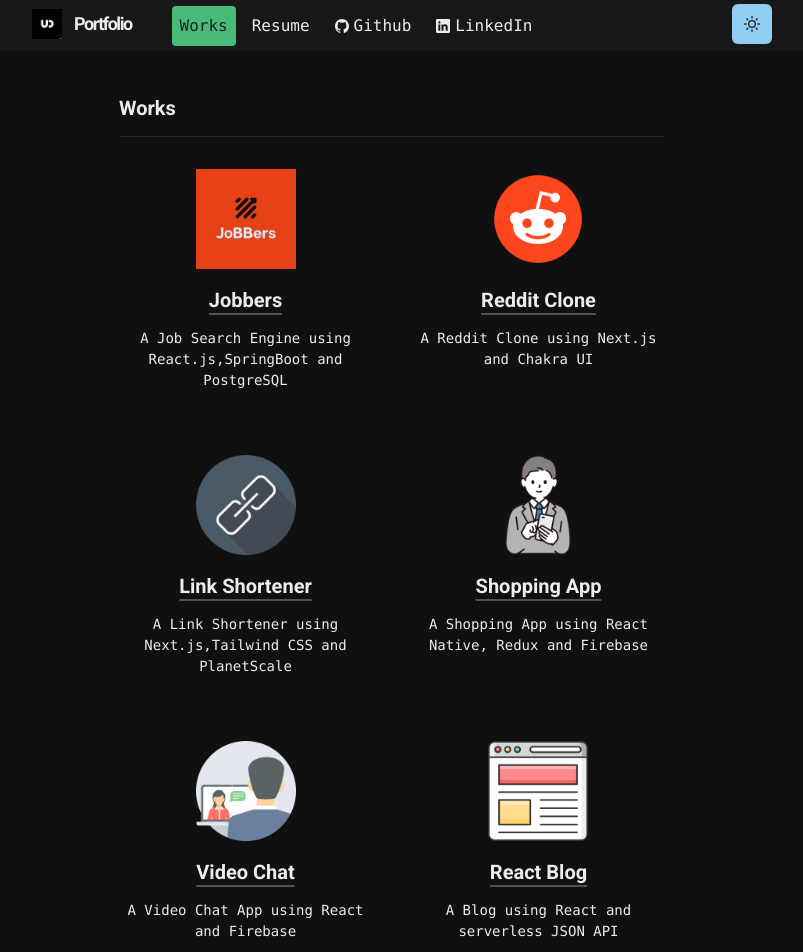
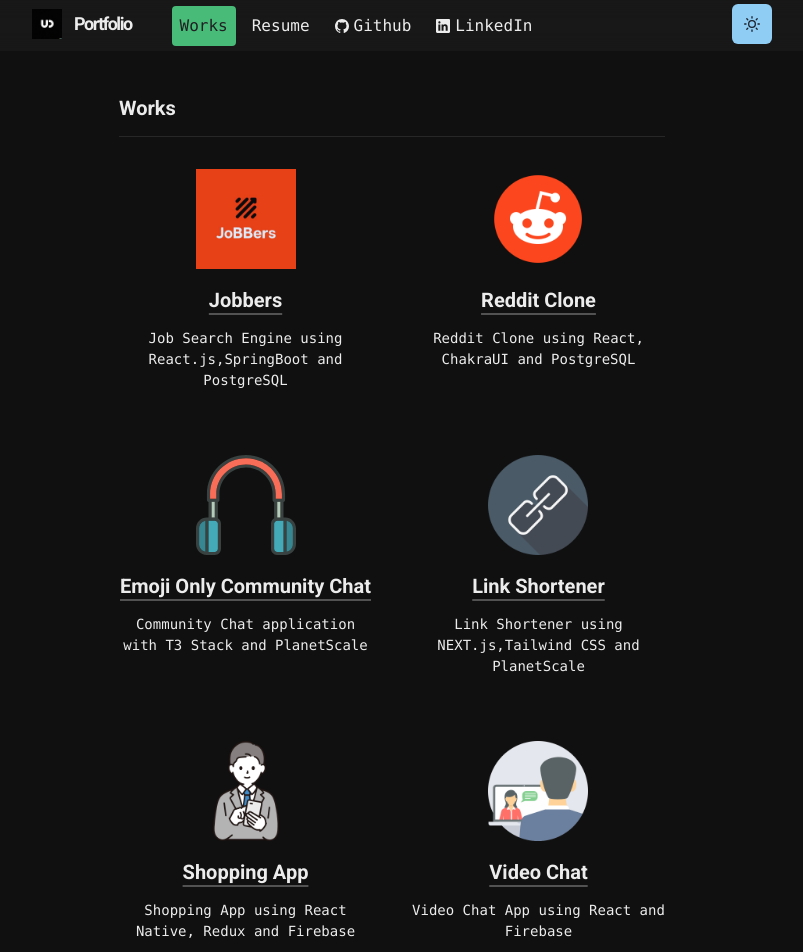
Before and after one commit to udbhav3101/portfolio-website, a Next.js app: page /works in a window 1280 px wide. Shown: the top 952 px of the page, without its empty margins (248-1051 px from the left). Built offline with nearby package versions, Linux system fonts and the light colour scheme.

Commit message:
Added Emoji Community Chat project

```diff
--- a/lang/eng.json
+++ b/lang/eng.json
@@ -11,14 +11,16 @@
   "workPage.header": "Works",
   "workPage.jobbers.title": "Jobbers",
   "workPage.reddit.title": "Reddit Clone",
-  "workPage.jobbers.body": "A Job Search Engine using React.js,SpringBoot and PostgreSQL",
-  "workPage.reddit.body": "A Reddit Clone using Next.js and Chakra UI",
+  "workPage.jobbers.body": "Job Search Engine using React.js,SpringBoot and PostgreSQL",
+  "workPage.reddit.body": "Reddit Clone using React, ChakraUI and PostgreSQL",
   "workPage.linkShortener.title": "Link Shortener",
-  "workPage.linkShortener.body": "A Link Shortener using Next.js,Tailwind CSS and PlanetScale",
+  "workPage.linkShortener.body": "Link Shortener using NEXT.js,Tailwind CSS and PlanetScale",
   "workPage.shoppingApp.title": "Shopping App",
-  "workPage.shoppingApp.body": "A Shopping App using React Native, Redux and Firebase",
+  "workPage.shoppingApp.body": "Shopping App using React Native, Redux and Firebase",
   "workPage.videoChat.title": "Video Chat",
-  "workPage.videoChat.body": "A Video Chat App using React and Firebase",
+  "workPage.videoChat.body": "Video Chat App using React and Firebase",
   "workPage.reactBlog.title": "React Blog",
-  "workPage.reactBlog.body": "A Blog using React and serverless JSON API"
+  "workPage.reactBlog.body": "Blog using React and serverless JSON API",
+  "workPage.emojiOnlyTwitter.title": "Emoji Only Community Chat",
+  "workPage.emojiOnlyTwitter.body": "Community Chat application with T3 Stack and PlanetScale"
 }
--- a/pages/works.js
+++ b/pages/works.js
@@ -7,6 +7,7 @@
 import ShoppingApp from '../public/images/ShoppingApp.png';
 import VieoChat from '../public/images/VideoChat.png';
 import Blog from '../public/images/Blog.png';
+import EmojiChat from '../public/images/EmojiChat.svg';
 import React from 'react';
 import { useIntl } from 'react-intl';
 const Works = () => {
@@ -32,6 +33,16 @@
             title={intl.formatMessage({ id: 'workPage.reddit.title' })}
             thumbnail={Reddit}>
             {intl.formatMessage({ id: 'workPage.reddit.body' })}
+          </WorkGridItem>
+        </Section>
+        <Section>
+          <WorkGridItem
+            id="VideoChatApplication"
+            title={intl.formatMessage({
+              id: 'workPage.emojiOnlyTwitter.title',
+            })}
+            thumbnail={EmojiChat}>
+            {intl.formatMessage({ id: 'workPage.emojiOnlyTwitter.body' })}
           </WorkGridItem>
         </Section>
         <Section>
```
Also changed, not shown: public/images/EmojiChat.svg (added).
